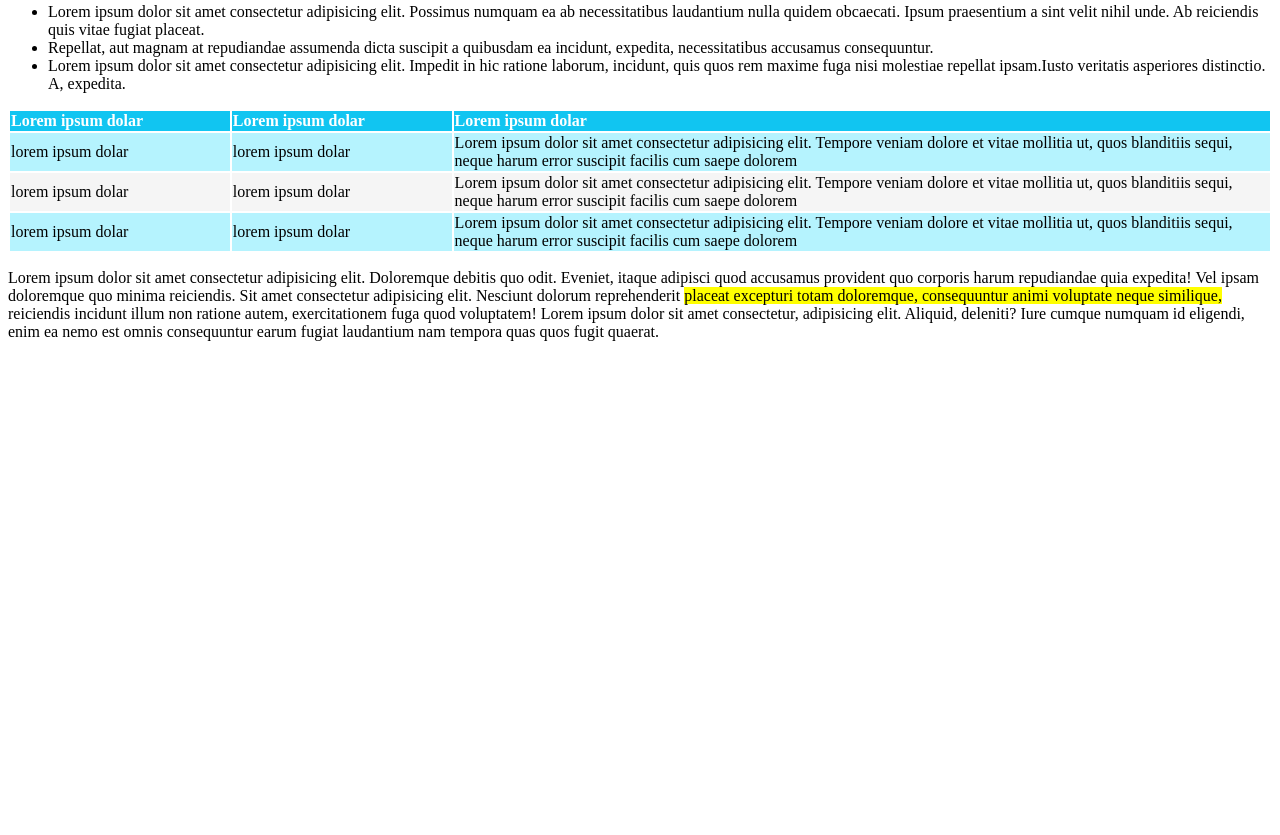
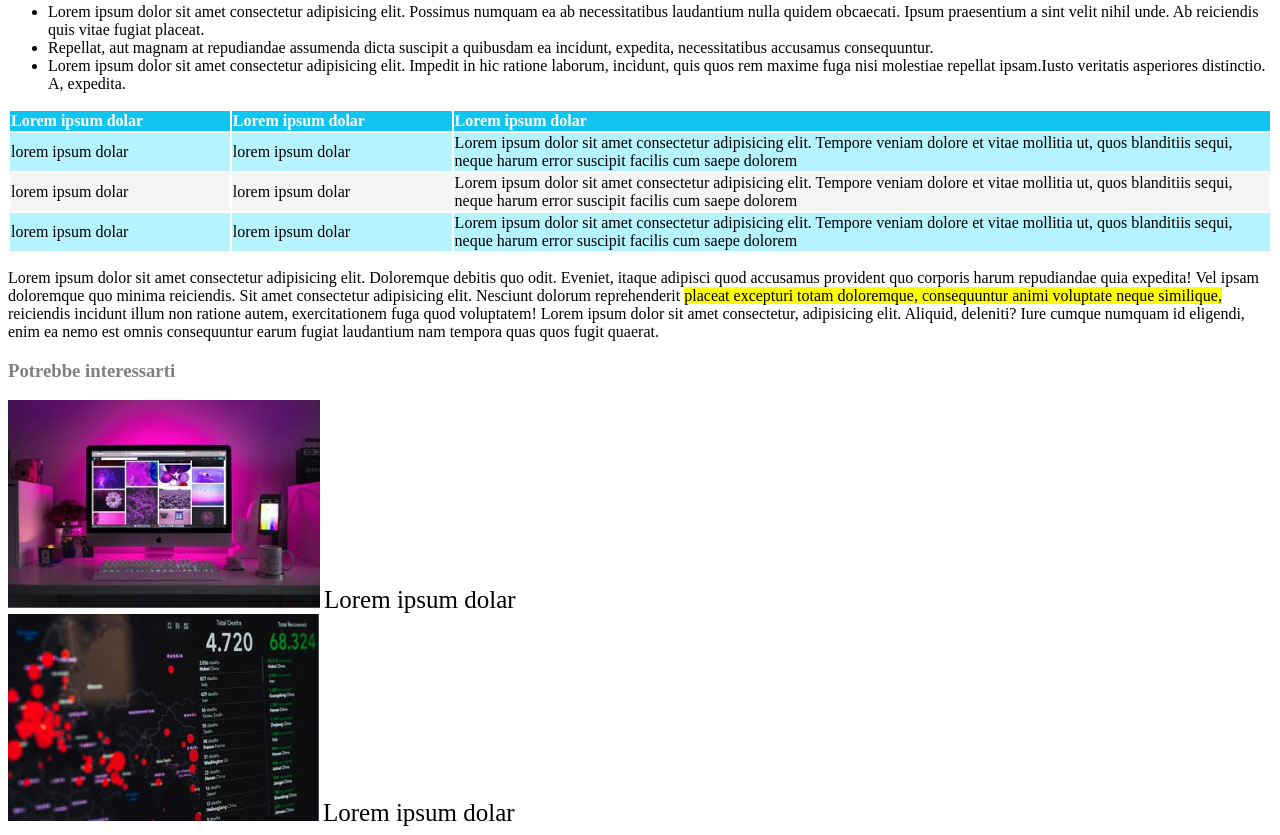
Before and after one commit to ElonaHoxhaj96/html-css-booleaner, a plain HTML site: page index.html in a window 1280 px wide. Shown: the part 811-1646 px from the top of the page. Before the commit the page ends 1168 px from the top, so only its background shows below. Drawn offline with Linux system fonts and the light colour scheme.

Commit message:
terminato footer

```diff
--- a/index.html
+++ b/index.html
@@ -103,6 +103,17 @@
     </main>
 
     <footer>
+        <h3> Potrebbe interessarti</h3>
+       <div class="img-monitor">
+        <img src="img/monitor.jpg" alt="monitor">
+        <span> Lorem ipsum dolar </span>
+       </div>
+       <div class="img-graph">
+        <img src="img/graph.jpg" alt="graph">
+        <span> Lorem ipsum dolar </span>
+       </div>
+
+
 
 
     </footer>
--- a/style.css
+++ b/style.css
@@ -57,3 +57,19 @@ thead{
 .row3{
     background-color:  rgba(65, 225, 253, 0.39);
 }
+
+/*definizione footer*/
+footer h3{
+    color: gray;
+}
+
+.img-monitor span {
+    color: black;
+    font-size: 25px;
+    text-align: left;
+}
+.img-graph span {
+    color: black;
+    font-size: 25px;
+    text-align: left;
+}
```
